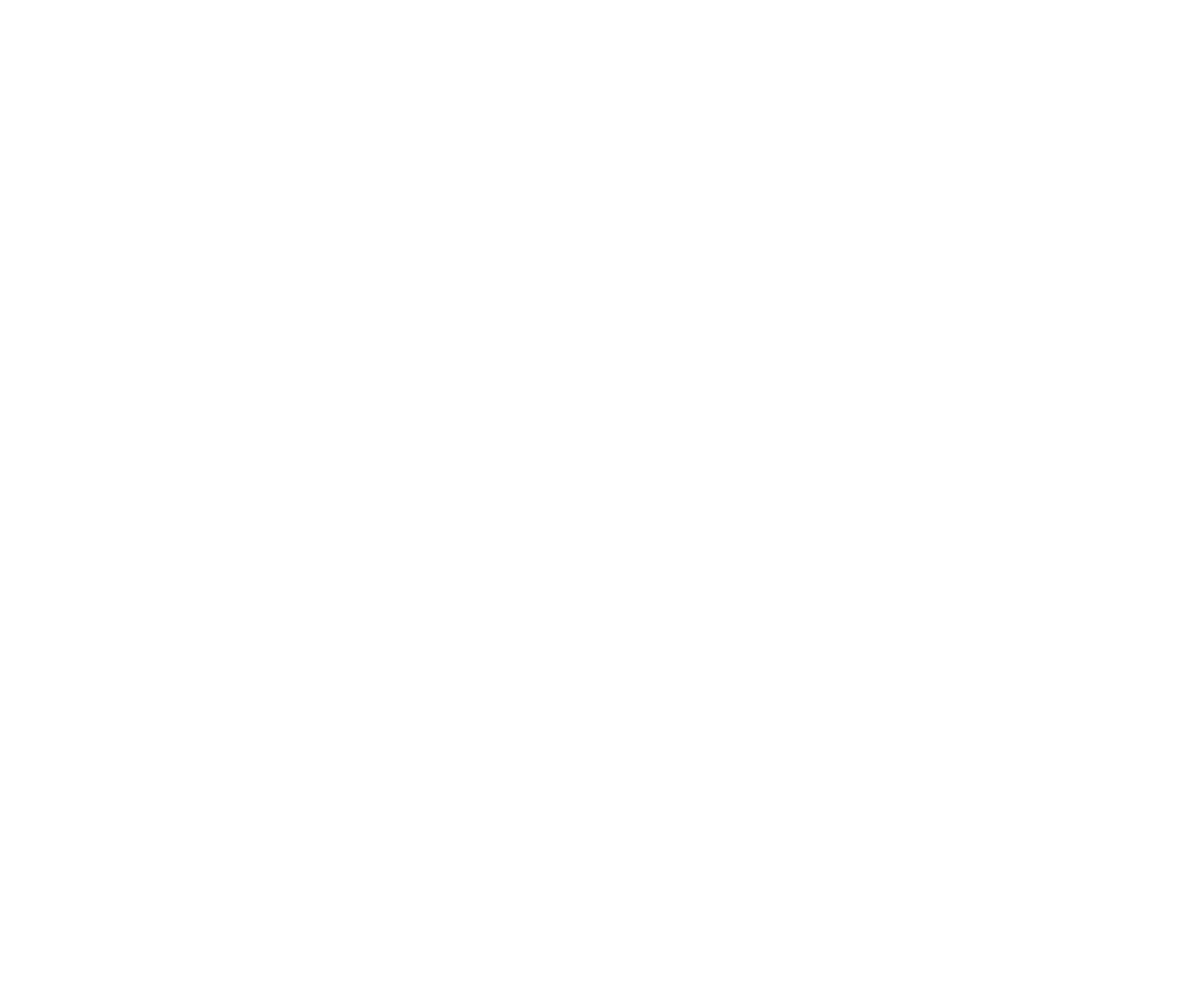
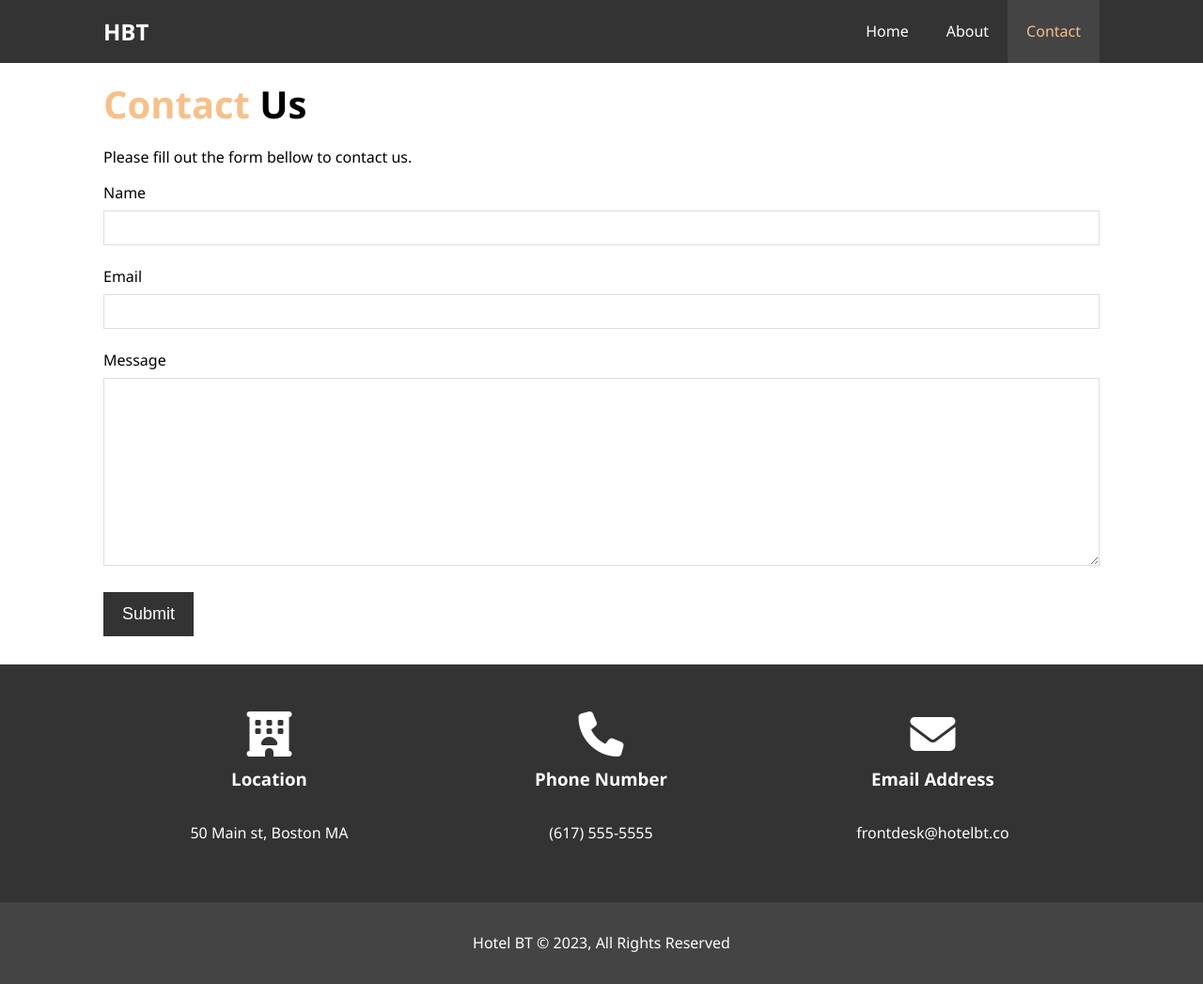
Before and after one commit to edwinkesuma/hotel-website, a plain HTML site: page contact.html in a window 1280 px wide. Shown: the whole page at 94% size. Before the commit the page ends 800 px from the top, so only its background shows below. Drawn offline with Linux system fonts and the light colour scheme.

Commit message:
contact page

```diff
--- a/contact.html
+++ b/contact.html
@@ -0,0 +1,73 @@
+<!DOCTYPE html>
+<html lang="en">
+<head>
+    <meta charset="UTF-8">
+    <meta name="viewport" content="width=device-width, initial-scale=1.0">
+    <meta name="description" content="Welcome to the most extraordinary hotel in Boston Massachusetts">
+    <meta name="keywords" content="hotel, boston hotel">
+    <link rel="stylesheet" href="https://cdnjs.cloudflare.com/ajax/libs/font-awesome/6.4.0/css/all.min.css" integrity="sha512-iecdLmaskl7CVkqkXNQ/ZH/XLlvWZOJyj7Yy7tcenmpD1ypASozpmT/E0iPtmFIB46ZmdtAc9eNBvH0H/ZpiBw==" crossorigin="anonymous" referrerpolicy="no-referrer" />
+    <link rel="stylesheet" href="css/style.css">
+    <title>Hotel BT | Contact</title>
+</head>
+<body>
+    <header>
+        <nav id="navbar">
+            <div class="container">
+                <h1 class="logo"><a href="index.html">HBT</a></h1>
+                <ul>
+                    <li><a href="index.html">Home</a></li>
+                    <li><a href="about.html">About</a></li>
+                    <li><a class="current" href="contact.html">Contact</a></li>
+                </ul>
+            </div>
+        </nav>
+    </header>
+
+    <section id="contact-form" class="py-3">
+        <div class="container">
+            <h1 class="l-heading"><span class="text-primary">Contact</span> Us</h1>
+            <p>Please fill out the form bellow to contact us.</p>
+
+            <form action="process.html">
+                <div class="form-group">
+                    <label for="name">Name</label>
+                    <input type="text" name="name" id="name">
+                </div>
+                <div class="form-group">
+                    <label for="email">Email</label>
+                    <input type="email" name="enail" id="email">
+                </div>
+                <div class="form-group">
+                    <label for="message">Message</label>
+                    <textarea name="message" id="message"></textarea>
+                </div>
+                <button type="submit" class="btn">Submit</button>
+            </form>
+        </div>
+    </section>
+
+    <section id="contact-info" class="bg-dark">
+        <div class="container">
+            <div class="box">
+                <i class="fa-solid fa-hotel fa-3x"></i>
+                <h3>Location</h3>
+                <p>50 Main st, Boston MA</p>
+            </div>
+            <div class="box">
+                <i class="fa-solid fa-phone fa-3x"></i>
+                <h3>Phone Number</h3>
+                <p>(617) 555-5555</p>
+            </div>
+            <div class="box">
+                <i class="fa-solid fa-envelope fa-3x"></i>
+                <h3>Email Address</h3>
+                <p>frontdesk@hotelbt.co</p>
+            </div>
+        </div>
+    </section>
+
+    <footer id="main-footer">
+        <p>Hotel BT &copy; 2023, All Rights Reserved</p>
+    </footer>
+</body>
+</html>
--- a/css/style.css
+++ b/css/style.css
@@ -239,6 +239,30 @@ p{
     border-radius: 50%;
 }
 
+/* Contact Form */
+#contact-form .form-group{
+    margin-bottom: 20px;
+}
+
+#contact-form label{
+    display: block;
+    margin-bottom: 5px;
+}
+
+#contact-form input, #contact-form textarea{
+    width: 100%;
+    padding: 10px;
+    border: 1px #ddd solid;
+}
+
+#contact-form textarea{
+    height: 200px;
+}
+
+#contact-form input:focus, #contact-form textarea:focus{
+    outline: none;
+    border-color: #f7c08a;
+}
 /* Footer */
 #main-footer{
     text-align: center;
```
